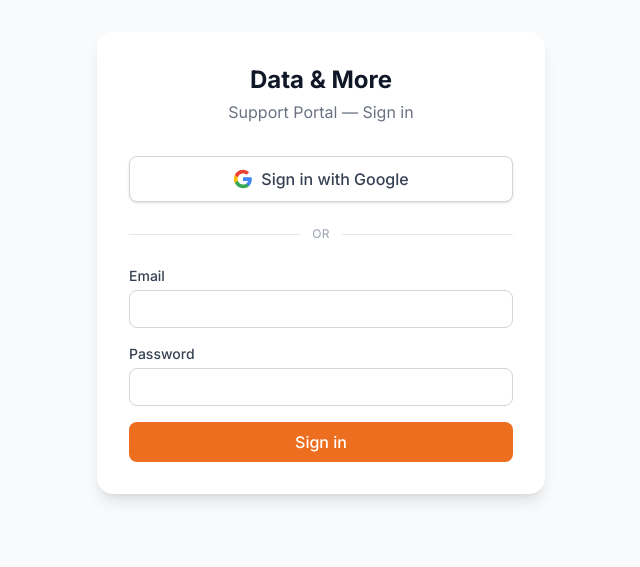
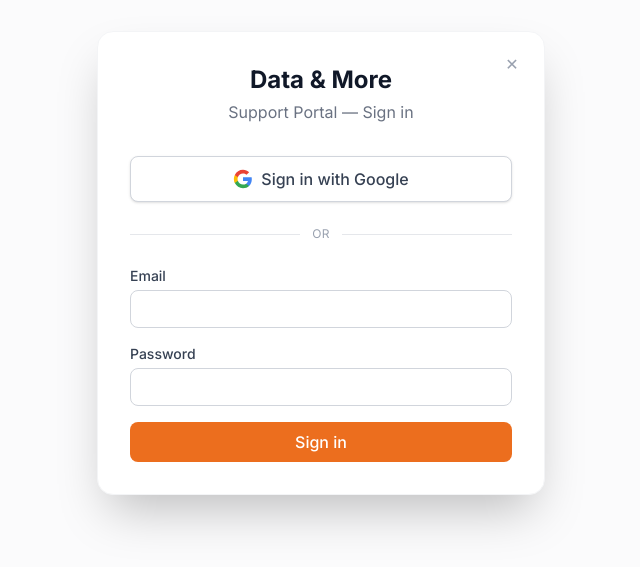
Before and after one commit to dataandmore/support-pages, a Next.js app: page /en/login in a window 1280 px wide. Shown: the part 137-704 px from the top of the page, without its empty margins (319-959 px from the left). Built offline with nearby package versions, Linux system fonts and the light colour scheme.

Commit message:
fix: drop PrismaAdapter (missing emailVerified), add login modal overlay with close button, redirect auth errors to login page

```diff
--- a/src/app/(public)/[locale]/login/page.tsx
+++ b/src/app/(public)/[locale]/login/page.tsx
@@ -2,7 +2,7 @@
 
 import { useState } from "react"
 import { signIn } from "next-auth/react"
-import { useRouter, useSearchParams } from "next/navigation"
+import { useRouter, useSearchParams, useParams } from "next/navigation"
 
 function GoogleIcon() {
   return (
@@ -17,6 +17,8 @@ function GoogleIcon() {
 
 export default function LoginPage() {
   const router = useRouter()
+  const params = useParams()
+  const locale = (params.locale as string) || "en"
   const searchParams = useSearchParams()
   const callbackUrl = searchParams.get("callbackUrl") ?? "/admin"
   const authError = searchParams.get("error")
@@ -45,8 +47,30 @@ export default function LoginPage() {
   }
 
   return (
-    <div className="min-h-screen flex items-center justify-center bg-gray-50">
-      <div className="w-full max-w-md bg-white rounded-2xl shadow-lg p-8">
+    <div className="min-h-screen relative">
+      {/* Real homepage in background */}
+      <iframe
+        src={`/${locale}`}
+        className="absolute inset-0 w-full h-full border-0 pointer-events-none"
+        tabIndex={-1}
+        aria-hidden="true"
+      />
+
+      {/* Subtle overlay */}
+      <div className="absolute inset-0 bg-white/30 backdrop-blur-[2px]" />
+
+      {/* Login card */}
+      <div className="relative z-10 min-h-screen flex items-center justify-center px-4">
+        <div className="relative w-full max-w-md bg-white rounded-2xl shadow-2xl p-8 animate-fade-in border border-gray-100">
+          {/* Close button */}
+          <button
+            onClick={() => router.push(`/${locale}`)}
+            className="absolute top-4 right-4 w-8 h-8 flex items-center justify-center rounded-full text-gray-400 hover:text-gray-600 hover:bg-gray-100 transition-colors"
+            aria-label="Close"
+          >
+            ✕
+          </button>
+
           <div className="mb-8 text-center">
             <h1 className="text-2xl font-bold text-gray-900">Data &amp; More</h1>
             <p className="text-gray-500 mt-1">Support Portal — Sign in</p>
@@ -120,5 +144,6 @@ export default function LoginPage() {
           </form>
         </div>
       </div>
+    </div>
   )
 }
--- a/src/lib/auth.ts
+++ b/src/lib/auth.ts
@@ -1,7 +1,6 @@
 import NextAuth, { type NextAuthConfig } from "next-auth"
 import Credentials from "next-auth/providers/credentials"
 import Google from "next-auth/providers/google"
-import { PrismaAdapter } from "@auth/prisma-adapter"
 import { z } from "zod"
 import bcrypt from "bcryptjs"
 import { prisma } from "@/lib/prisma"
@@ -9,7 +8,6 @@ import { prisma } from "@/lib/prisma"
 const ALLOWED_DOMAIN = "dataandmore.com"
 
 const authConfig: NextAuthConfig = {
-  adapter: PrismaAdapter(prisma),
   providers: [
     Google({
       clientId: process.env.GOOGLE_CLIENT_ID!,
@@ -61,31 +59,38 @@ const authConfig: NextAuthConfig = {
   session: { strategy: "jwt" },
   callbacks: {
     async signIn({ user, account }) {
-      // Google: only allow @dataandmore.com
       if (account?.provider === "google") {
-        return !!user.email?.toLowerCase().endsWith(`@${ALLOWED_DOMAIN}`)
+        const email = user.email?.toLowerCase() ?? ""
+        if (!email.endsWith(`@${ALLOWED_DOMAIN}`)) return false
+
+        // Find or create user in DB
+        let dbUser = await prisma.user.findUnique({ where: { email } })
+        if (!dbUser) {
+          dbUser = await prisma.user.create({
+            data: {
+              email,
+              name: user.name ?? email,
+              role: "ADMIN",
+            },
+          })
+        } else if (dbUser.role !== "ADMIN") {
+          await prisma.user.update({
+            where: { id: dbUser.id },
+            data: { role: "ADMIN" },
+          })
+        }
+
+        // Store the DB user id so jwt callback can use it
+        user.id = dbUser.id
+        ;(user as Record<string, unknown>).role = "ADMIN"
+        return true
       }
-      // Credentials: authorize() already validated
       return true
     },
-    async jwt({ token, user, account }) {
+    jwt({ token, user }) {
       if (user) {
         token.id = user.id
-
-        if (account?.provider === "google") {
-          // Google user: ensure ADMIN role for dataandmore.com
-          const email = user.email?.toLowerCase() ?? ""
-          if (email.endsWith(`@${ALLOWED_DOMAIN}`)) {
-            await prisma.user.update({
-              where: { id: user.id! },
-              data: { role: "ADMIN" },
-            })
-            token.role = "ADMIN"
-          }
-        } else {
-          // Credentials user: use role from DB
-          token.role = (user as { role: string }).role
-        }
+        token.role = (user as { role?: string }).role ?? "EDITOR"
       }
       return token
     },
@@ -99,6 +104,7 @@ const authConfig: NextAuthConfig = {
   },
   pages: {
     signIn: "/en/login",
+    error: "/en/login",
   },
   trustHost: true,
 }
```
Lines whose indentation alone changed are shown as unchanged.
